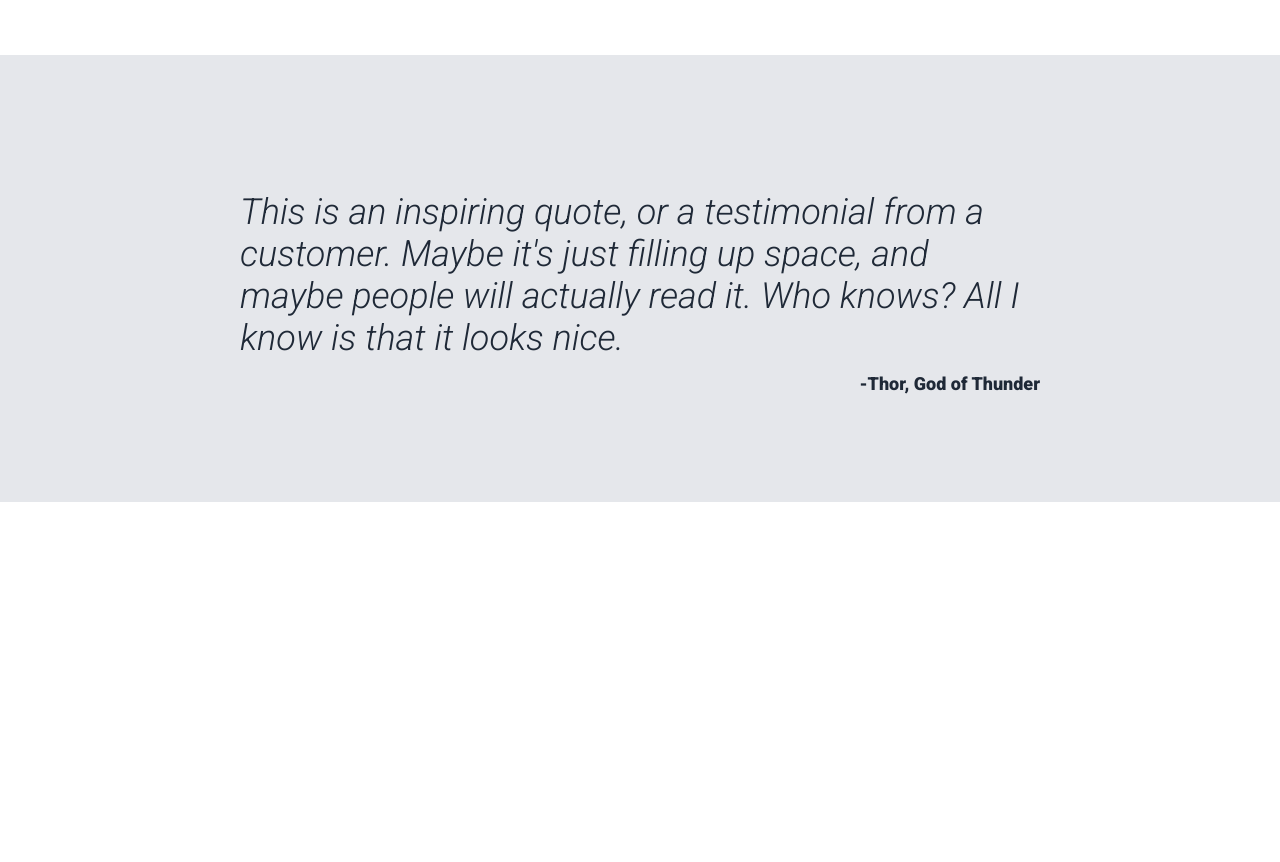
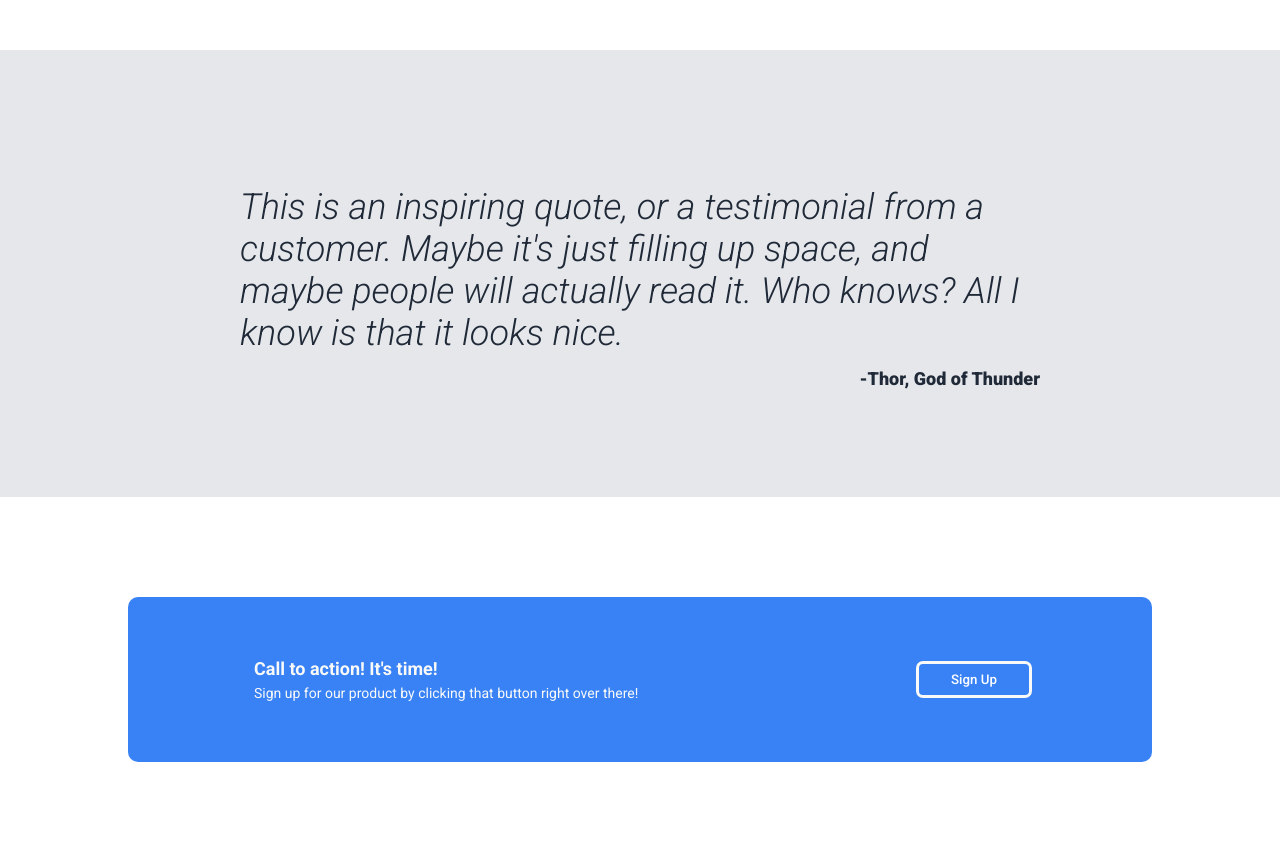
Before and after one commit to tennessinegd/odin-landing, a plain HTML site: page index.html in a window 1280 px wide. Shown: the part 1028-1890 px from the top of the page. Before the commit the page ends 1530 px from the top, so only its background shows below. Drawn offline with Linux system fonts and the light colour scheme.

Commit message:
Add call to action

```diff
--- a/index.html
+++ b/index.html
@@ -55,5 +55,14 @@
             <p class="quote-attribution">-Thor, God of Thunder</p>
         </div>
     </div>
+    <div class="cta">
+        <div class="cta-container">
+            <div class="cta-text">
+                <h3>Call to action! It's time!</h3>
+                <p>Sign up for our product by clicking that button right over there!</p>
+            </div>
+            <button>Sign Up</button>
+        </div>
+    </div>
 </body>
 </html>
--- a/style.css
+++ b/style.css
@@ -1,4 +1,5 @@
-@import url('https://fonts.googleapis.com/css2?family=Roboto:ital,wght@0,400;0,900;1,300&display=swap');
+/* grab roboto from google fonts. there's got to be an easier way to do this */
+@import url('https://fonts.googleapis.com/css2?family=Roboto:ital,wght@0,100;0,300;0,400;0,500;0,700;0,900;1,100;1,300;1,400;1,500;1,700;1,900&display=swap');
 
 body {
     font-family: 'Roboto', "Arial", sans-serif;
@@ -88,7 +89,7 @@ button {
     font-weight: 500;
     color: white;
     background-color: #3882f6;
-    padding: 11px 33px;
+    padding: 8px 32px;
     border: none;
     border-radius: 7px;
 }
@@ -157,7 +158,7 @@ h2 {
 
 .quote-text {
     font-size: 36px;
-    font-weight: 300px;
+    font-weight: 300;
     font-style: italic;
     max-width: 800px;
 }
@@ -167,3 +168,42 @@ h2 {
     font-weight: 900;
     align-self: flex-end;
 }
+
+.cta {
+    display: flex;
+    justify-content: center;
+    align-items: center;
+}
+
+.cta-container {
+    background: #3882f6;
+    color: #f9faf8;
+    margin: 100px;
+    padding: 55px 120px;
+    border-radius: 10px;
+    box-sizing: border-box;
+    max-width: 1024px;
+    flex-grow: 1;
+    flex-basis: 150px;
+    display: flex;
+    flex-wrap: wrap;
+    justify-content: space-between;
+    align-items: center;
+}
+
+.cta h3,
+.cta p {
+    margin: 6px;
+}
+
+.cta h3 {
+    font-size: 18px;
+}
+
+.cta p {
+    font-size: 14px;
+}
+
+.cta button {
+    border: 3px solid #f9faf8;
+}
```
